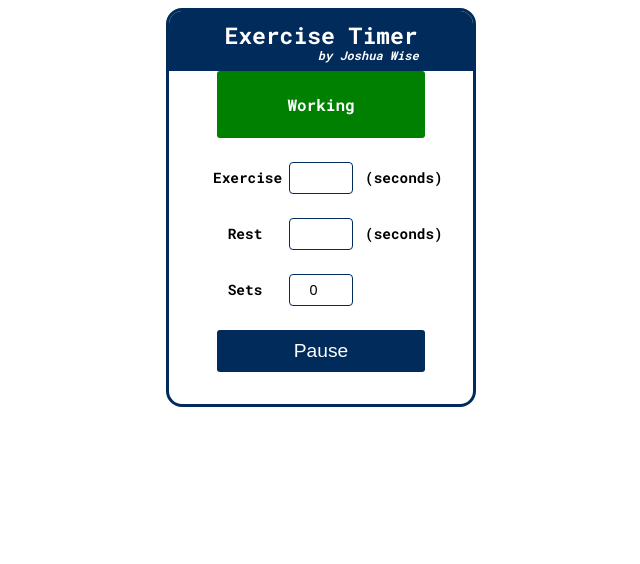
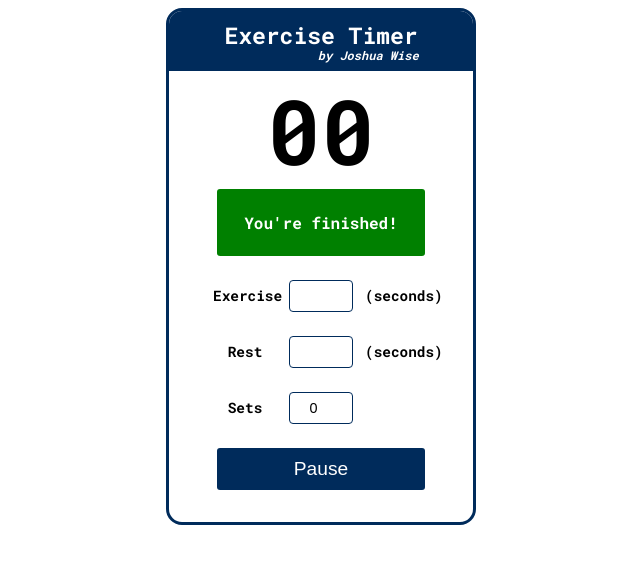
Before and after one commit to joshthecomposer/joshthecomposer.github.io, a plain HTML site: page index.html in a window 1280 px wide. Both pictures are taken after a click on the element "Start". Shown: the whole page, without its empty margins (319-959 px from the left). Drawn offline with Linux system fonts and the light colour scheme.

Commit message:
More slight tweaks to rest state, and added a Finished Box for when the timer runs out

```diff
--- a/index.html
+++ b/index.html
@@ -25,6 +25,9 @@
             <div id="resting" class="currentActivity">
                 <h4>Resting</h4>
             </div>
+            <div id="finished" class="currentActivity">
+                <h4>You're finished!</h4>
+            </div>
         </div>
         <form class="form" method="post">
             <label for="exercise">Exercise</label>
--- a/script.js
+++ b/script.js
@@ -12,6 +12,7 @@ var exerciseTimerInit;
 var restTimerInit;
 var working = document.getElementById("working");
 var resting = document.getElementById("resting");
+var finished = document.getElementById("finished");
 
 //Audio Variables
 var beginAudio = new Audio('audio/begin.mp3');
@@ -66,6 +67,9 @@ function startExercise() {
                     sets.value = 0;
                     endAudio.play();
                     clearInterval(myInterval);
+                    document.getElementById('timer-text').innerHTML = "00";
+                    working.style.display = "none";
+                    finished.style.display = "block";
                     return;
                 } else {
                     clearInterval(myInterval);
--- a/style.css
+++ b/style.css
@@ -82,6 +82,11 @@ body {
     background-color: crimson;
 }
 
+#finished {
+    display: none;
+    background-color: green;
+}
+
 .form {
     display: grid;
     grid-template-columns: 4rem 4rem 4rem;
@@ -140,7 +145,7 @@ body {
     border: none;
     background-color: white;
     border-radius: 3px;
-    color: #002B5B;
+    color: lightgray;
 }
 
 .button:hover {
```
